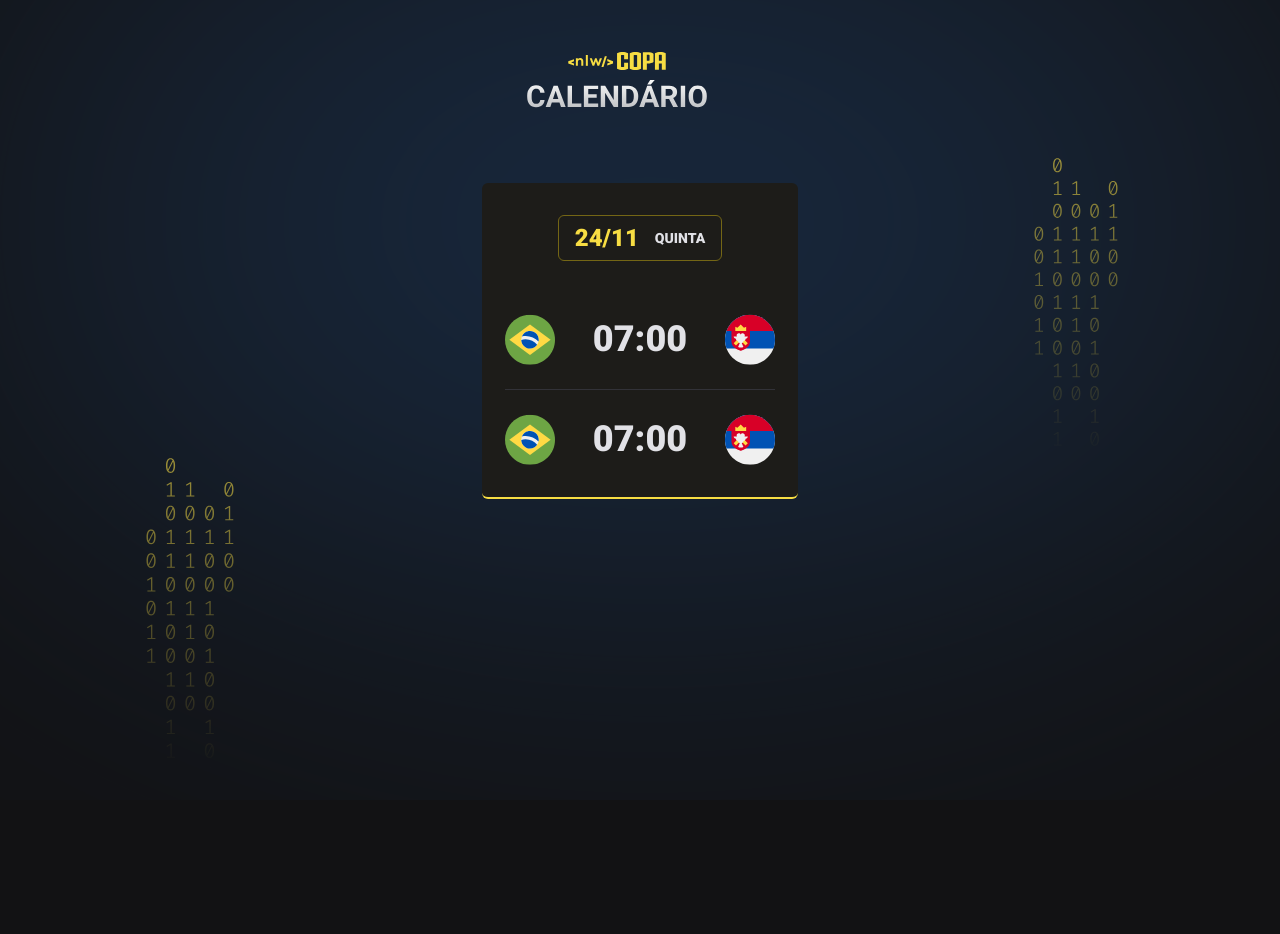
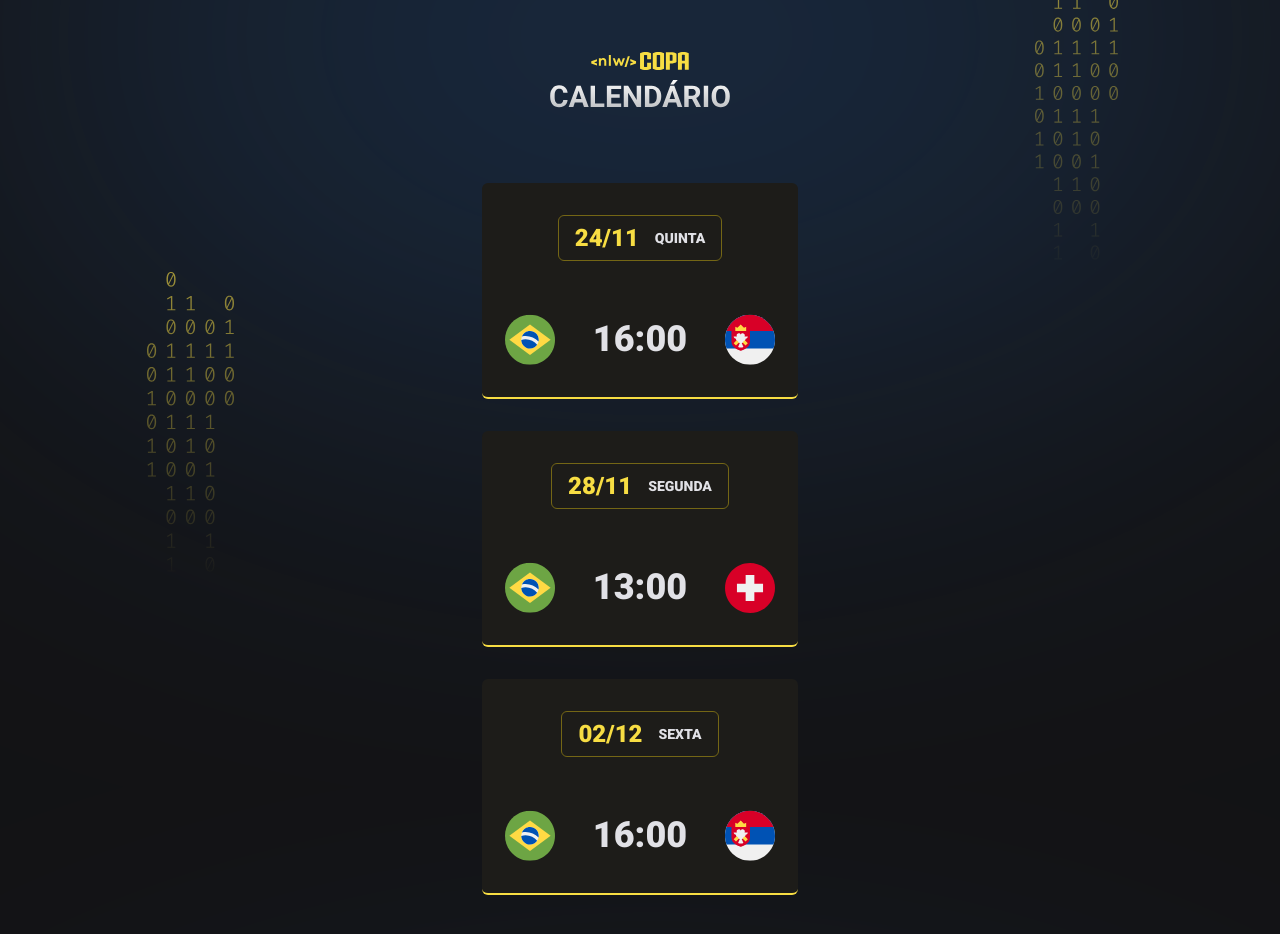
Before and after one commit to joao2arj/nlw_copa, a plain HTML site: page index.html in a window 1280 px wide. Before the commit the page ends 800 px from the top, so only its background shows below. Drawn offline with Linux system fonts and the light colour scheme.

Commit message:
add main.js and some icon-flags

```diff
--- a/index.html
+++ b/index.html
@@ -13,26 +13,8 @@
 </head>
 <body>
     <div id="app">  <!-- Div são tags que contêm outras tags. -->
-        <header>    <!--  Cabeçalho. -->
-            <img src="./assets/logo.svg" alt="nlw_copa_logo"> <!-- Atributos: 'src' = source/onde a imagem se localiza; 'alt' = aviso ao aparecer quando a imagem não for localizada-->
-        </header>
-        <main id="cards">
-            <div class="card">
-                <h2>24/11 <span>quinta</span></h2>  <!-- SPAN = diferenciação entre conteúdos(dia e data). -->
-                <ul>    <!-- "ul" = lista não ordenada -->
-                    <li>    <!-- "li" = itens da lista -->
-                        <img src="./assets/icon-brazil.svg" alt="icon-brazil">
-                        <strong>07:00</strong>  <!-- "strong" = deixa o texto em negrito. -->
-                        <img src="./assets/icon-serbia.svg" alt="icon-serbia">
-                    </li>
-                    <li>    <!-- "li" = itens da lista -->
-                        <img src="./assets/icon-brazil.svg" alt="icon-brazil">
-                        <strong>07:00</strong>  <!-- "strong" = deixa o texto em negrito. -->
-                        <img src="./assets/icon-serbia.svg" alt="icon-serbia">
-                    </li>
-                </ul>
-            </div>
-        </main>
+
     </div>
+    <script src="./main.js"></script>
 </body>
 </html>
--- /dev/null
+++ b/main.js
@@ -0,0 +1,34 @@
+function create_game(player1, hour, player2) {
+    return `
+        <li>    <!-- "li" = itens da lista -->
+            <img src="./assets/icon-${player1}.svg" alt="icon-${player1}">
+            <strong>${hour}</strong>  <!-- "strong" = deixa o texto em negrito. -->
+            <img src="./assets/icon-${player2}.svg" alt="icon-${player2}">
+        </li>
+    `
+}
+
+function create_card(date, day, games) {
+    return `
+        <div class="card">
+            <h2>${date} <span>${day}</span></h2>  <!-- SPAN = diferenciação entre conteúdos(dia e data). -->
+            <ul>    <!-- "ul" = lista não ordenada -->
+                ${games}
+            </ul>
+        </div>
+    `
+}
+
+document.querySelector("#app").innerHTML = `
+    <header>    <!--  Cabeçalho. -->
+        <img src="./assets/logo.svg" alt="nlw_copa_logo"> <!-- Atributos: 'src' = source/onde a imagem se localiza; 'alt' = aviso ao aparecer quando a imagem não for localizada-->
+    </header>
+    <main id="cards">
+        ${create_card("24/11", "quinta",
+            create_game("brazil", "16:00", "serbia"))}
+        ${create_card("28/11", "segunda",
+            create_game("brazil", "13:00", "switzerland"))}
+        ${create_card("02/12", "sexta",
+            create_game("brazil", "16:00", "serbia"))}
+    </main>
+`
--- a/styles.css
+++ b/styles.css
@@ -11,7 +11,7 @@ ul { /*Seletor para tirar o estilo de pontos das listas*/
 body {
     background-color: #121214;
     background-image: url(./assets/bg.svg);
-    background-position-y: 55.6%;
+    background-position-y: -715px;
     background-position-x: center;
 }
 body * {
@@ -25,6 +25,13 @@ body * {
 
 header {
     margin-bottom: 63px;
+    text-align: center;
+}
+
+#cards {
+    display: flex;
+    flex-direction: column;
+    gap: 32px;
 }
 
 .card { /*Seletor de class*/
```
Also changed, not shown: assets/icon-switzerland.svg (added).
